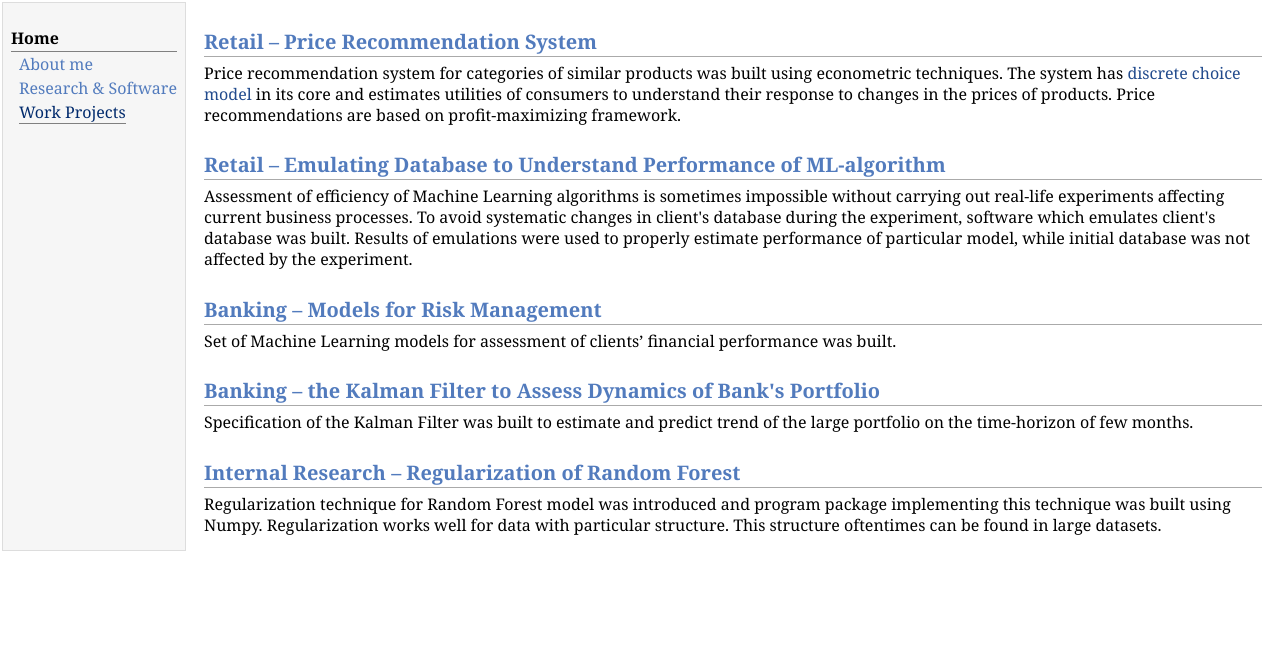
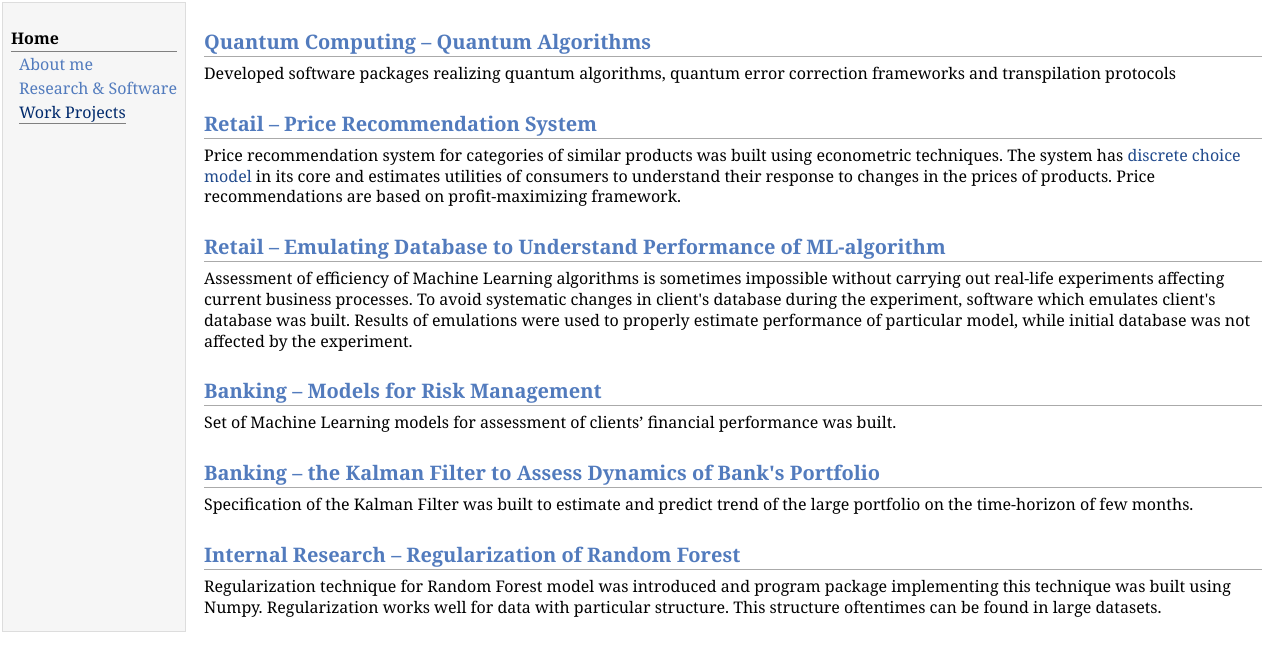
Before and after one commit to Anatoly-Antipov/Anatoly-Antipov.github.io, a plain HTML site: page work_projects.html in a window 1280 px wide. Drawn offline with Linux system fonts and the light colour scheme.

Commit message:
Update work_projects.html

```diff
--- a/work_projects.html
+++ b/work_projects.html
@@ -19,6 +19,13 @@
 <td id="layout-content">
 <p>
 </p>
+<h2>Quantum Computing &ndash; Quantum Algorithms
+</h2>
+<p> Developed software packages realizing quantum algorithms, quantum error correction frameworks and
+transpilation protocols
+
+</p>
+
 <h2>Retail &ndash; Price Recommendation System
 </h2>
 <p>Price recommendation system for categories of similar products was built using econometric techniques.
```
